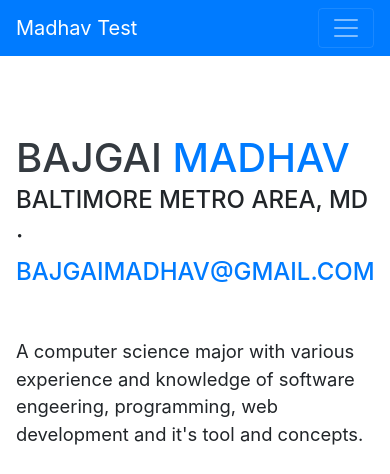
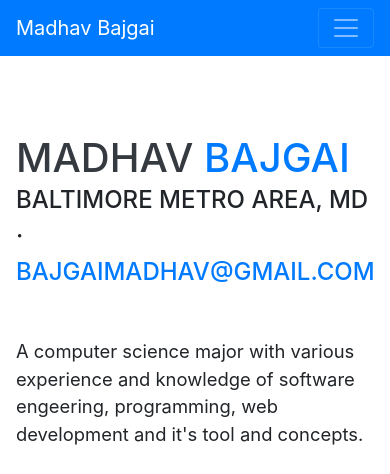
Before and after one commit to imadhavb/imadhavb.github.io, a website with bundled scripts: page index.html in a window 390 px wide. Shown: the top 474 px of the page. Built offline with nearby package versions, Linux system fonts and the light colour scheme; a web font is replaced by a local one.

Commit message:
Fixed Name Order

```diff
--- a/index.html
+++ b/index.html
@@ -26,7 +26,7 @@
 <body id="page-top">
   <nav class="navbar navbar-expand-lg navbar-dark bg-primary fixed-top" id="sideNav">
     <a class="navbar-brand js-scroll-trigger" href="#page-top">
-      <span class="d-block d-lg-none">Madhav Test</span>
+      <span class="d-block d-lg-none">Madhav Bajgai</span>
       <span class="d-none d-lg-block">
         <img class="img-fluid img-profile rounded-circle mx-auto mb-2" src="#" alt=""> <!-- profile picl ink at src -->
 
@@ -61,8 +61,8 @@
 
     <section class="resume-section p-3 p-lg-5 d-flex align-items-center" id="about">
       <div class="w-100">
-        <h1 class="mb-0">Bajgai
-          <span class="text-primary">Madhav</span>
+        <h1 class="mb-0">Madhav
+          <span class="text-primary">Bajgai</span>
         </h1>
         <div class="subheading mb-5">Baltimore metro area, MD ·
           <a href="mailto:bajgaimadhav@gmail.com">bajgaimadhav@gmail.com</a>
```
